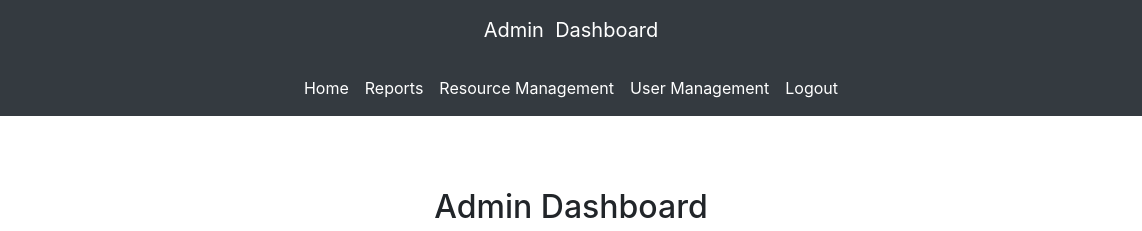
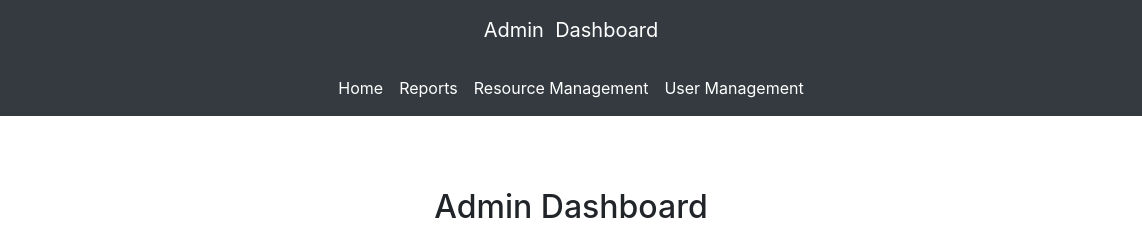
Before and after one commit to shamsu557/prof, a website: page overview.html in a window 1280 px wide. Shown: the top 231 px of the page, 69-1211 px from the left. Drawn offline with nearby package versions, Linux system fonts and the light colour scheme; no server answers.

Commit message:
Update overview.html

```diff
--- a/overview.html
+++ b/overview.html
@@ -45,9 +45,6 @@
       </li>
       <li class="nav-item">
         <a class="nav-link text-danger" href="users-management.html">User Management</a>
-      </li>
-      <li class="nav-item">
-        <a class="nav-link text-danger" href="#" onclick="logout()">Logout</a> <!-- Text-based logout -->
       </li>
     </ul>
   </div>
```
